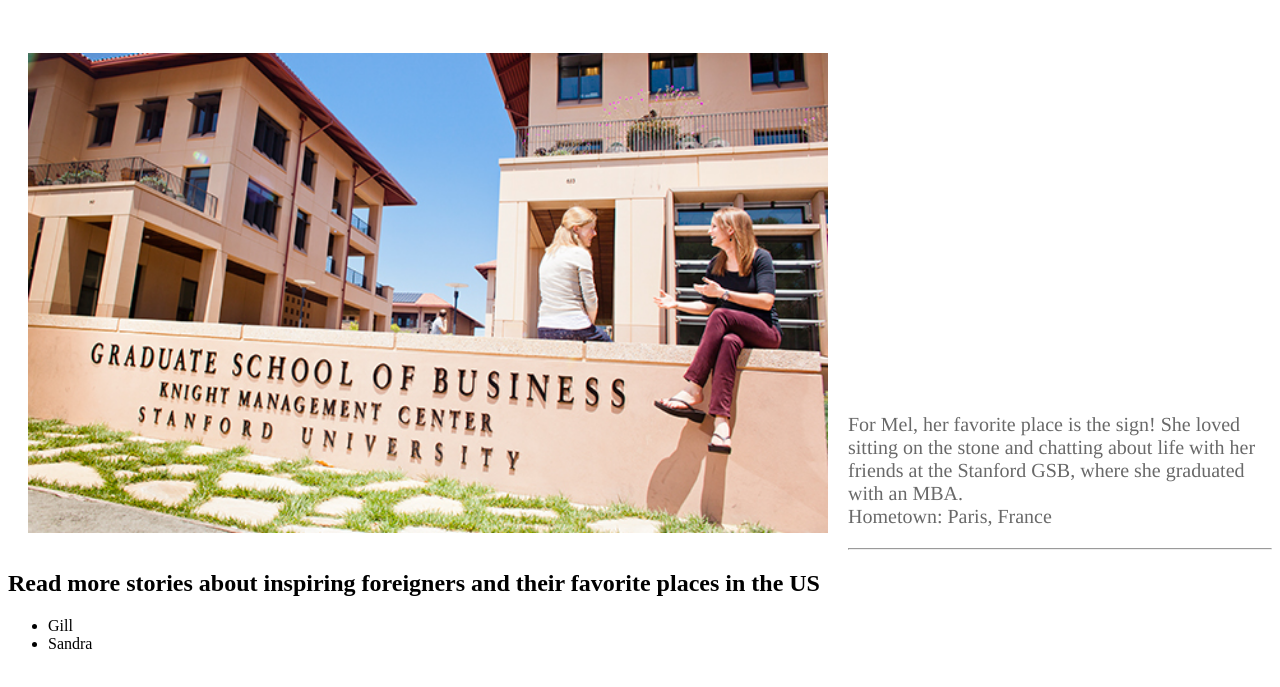
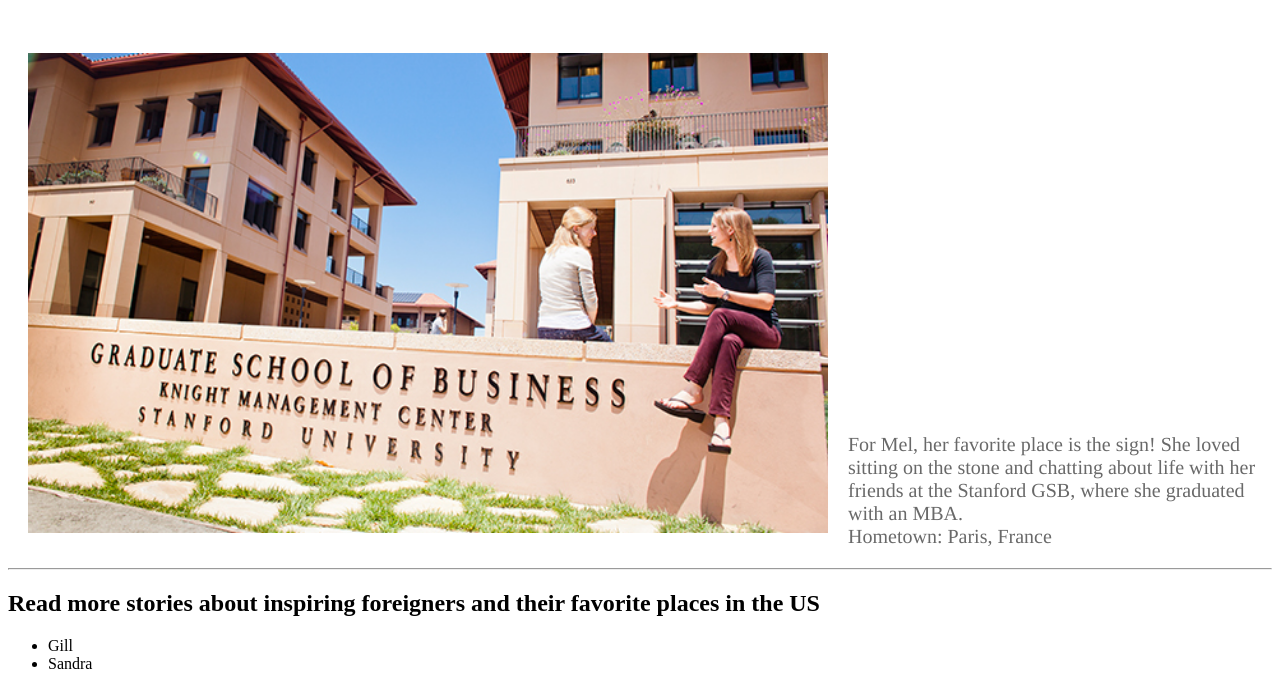
Before and after one commit to tingelia/tingelia.github.io, a plain HTML site: page unit_3/index.html in a window 1280 px wide. Shown: the part 101-788 px from the top of the page. Drawn offline with Linux system fonts and the light colour scheme.

Commit message:
padding change

```diff
--- a/unit_3/css/style.css
+++ b/unit_3/css/style.css
@@ -13,7 +13,7 @@ h1 {
 }
 
 p {
-  padding-top: 380px;
+  padding-top: 400px;
   color: #696969;
   font-size: 20px;
   font-family:times, sans-serif;
```
